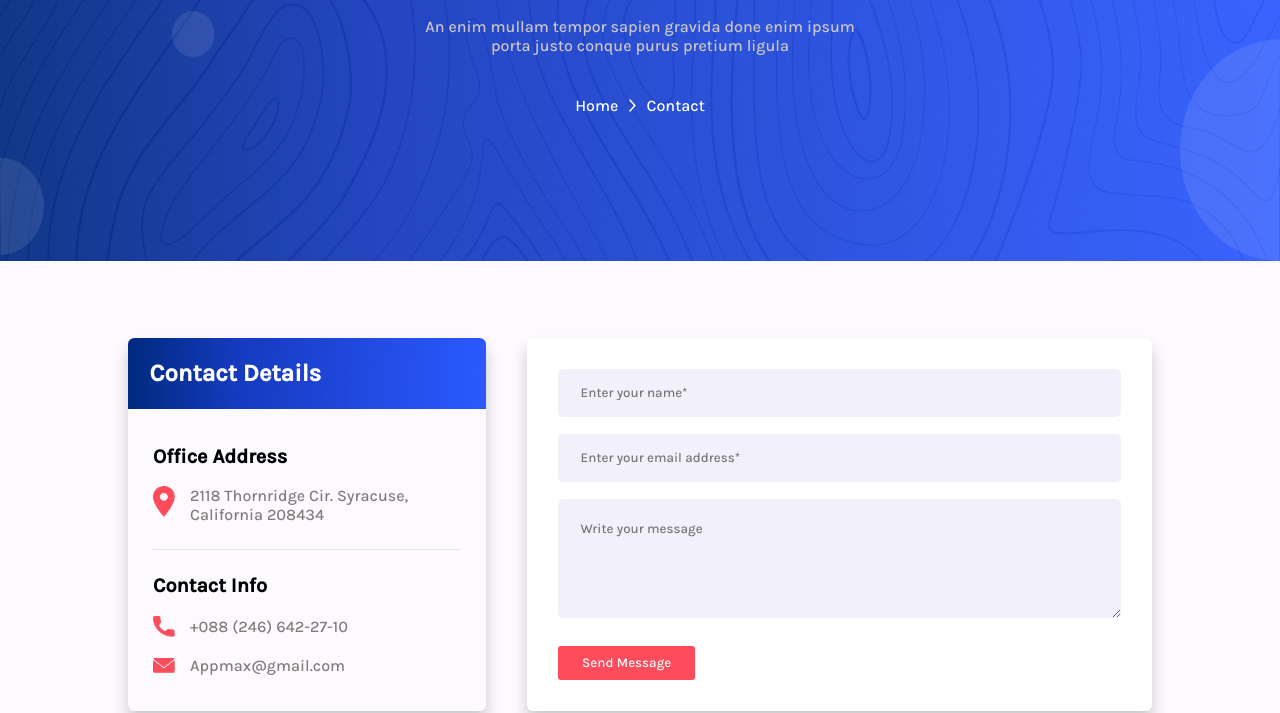
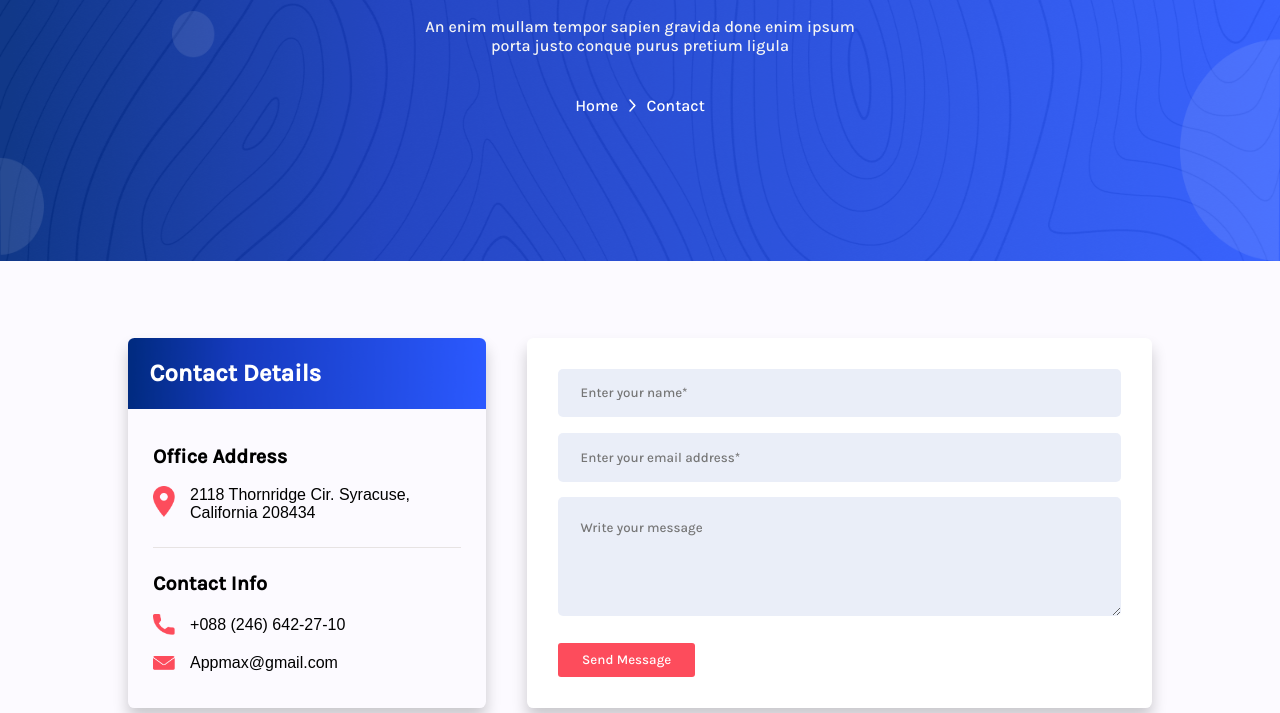
Before and after one commit to naylinmyat/tmp-Contact, a plain HTML site: page index.html in a window 1280 px wide. Shown: the part 239-952 px from the top of the page. Drawn offline with Linux system fonts and the light colour scheme.

Commit message:
Contact-CSS

```diff
--- a/style.css
+++ b/style.css
@@ -25,7 +25,7 @@ body{
     font-family: 'Karla', sans-serif;
 }
 p{
-    color: rgb(128, 125, 125);
+    color: #84899d;
     font-weight: lighter;
 }
 h1{
@@ -195,7 +195,7 @@ nav .nav-content-mobile-view .signup-btn:hover{
     font-size: 4rem;
 }
 .hero-body-content > p{
-    color: rgb(204, 199, 199);
+    color: whitesmoke;
     margin: 2% 0 4% 0;
 }
 .hero-body-content .mobile-view-hero-paragraph{
@@ -243,6 +243,10 @@ nav .nav-content-mobile-view .signup-btn:hover{
 .card-content{
     padding: 10% 7%;
 }
+.card-content p{
+    color: black;
+    font-family: sans-serif;
+}
 .card-content section{
     display: flex;
 }
@@ -278,8 +282,7 @@ nav .nav-content-mobile-view .signup-btn:hover{
     border: none;
     border-radius: 5px;
     padding: 3% 4%;
-    background: #f1effae7;
-    /* height: 6%; */
+    background: #dbe2f497;
 }
 .input-textarea{
     width: 92%;
@@ -287,7 +290,7 @@ nav .nav-content-mobile-view .signup-btn:hover{
     padding: 4%;
     border: none;
     border-radius: 5px;
-    background: #f1effae7;
+    background: #dbe2f497;
 }
 .submit-button{
     width: fit-content;
@@ -369,7 +372,7 @@ nav .nav-content-mobile-view .signup-btn:hover{
 .phone-number span,
 .email span{
     margin-left: 5%;
-    color: rgb(107, 104, 104);
+    color: #84899d;
 }
 .footer-text{
     text-align: center;
```
